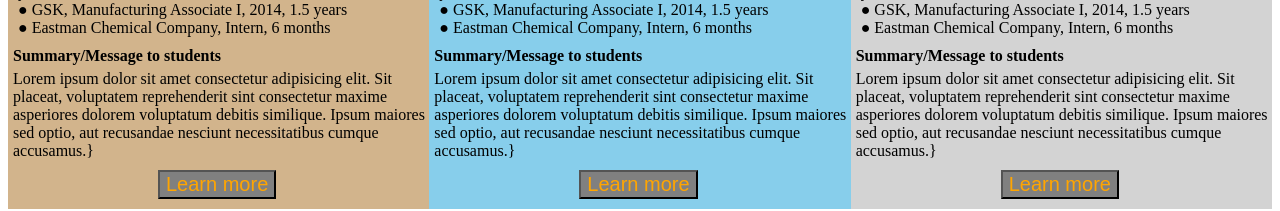
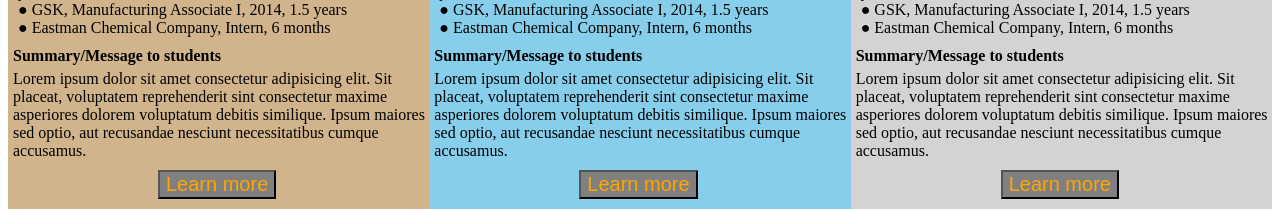
Before and after one commit to kaesaru/CareerDayRWC, a React (Create React App) app: page / in a window 1280 px wide. Shown: the part 628-839 px from the top of the page. Built offline with nearby package versions, Linux system fonts and the light colour scheme.

Commit message:
updated MentorChip (lingering } )

```diff
--- a/src/Components/MentorsComp/MentorChip.js
+++ b/src/Components/MentorsComp/MentorChip.js
@@ -46,7 +46,7 @@ class MentorChip extends React.Component {
         <ul>● {mentor.history[1]} </ul>
         <ul>● {mentor.history[2]}</ul>
         <p className='strong'><strong>Summary/Message to students</strong></p>
-        <p>{mentor.summary}}</p>
+        <p>{mentor.summary}</p>
         <button>Learn more</button>
       </div>
     )
```
